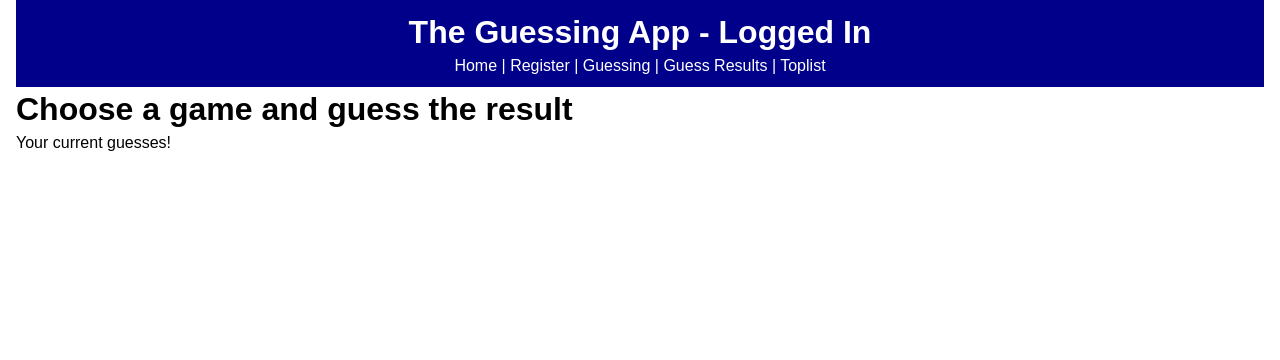
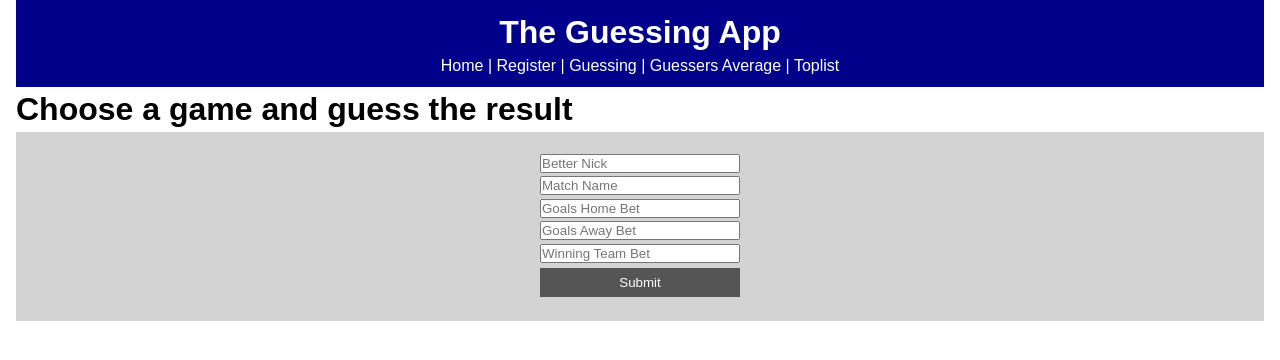
Before and after one commit to carlschlyter/my_thesis_b, a React (Create React App) app: page /guessing in a window 1280 px wide. Shown: the top 360 px of the page. Built offline with nearby package versions, Linux system fonts and the light colour scheme; no server answers.

Commit message:
Created GuessersAverage and CreateGuesscomponents

```diff
--- a/src/App.js
+++ b/src/App.js
@@ -8,12 +8,14 @@ import Register from './components/pages/Register';
 // import Login from './components/pages/Login';
 // import Logout from './components/pages/Logout';
 import Guessing from './components/pages/Guessing';
-import GuessResults from './components/pages/GuessResults';
+import CreateGuess from './components/CreateGuess';
+import GuessersAverage from './components/pages/GuessersAverage';
 import Toplist from './components/pages/Toplist';
 import RegUser from './components/RegUser';
 import './App.css';
 import axios from 'axios';
 import ToplistList from './components/ToplistList';
+import GuessersAverageList from './components/GuessersAverageList';
 // import LogInUser from './components/LogInUser';
 // import uuid from 'uuid';
 
@@ -71,6 +73,33 @@ regUser = ({FirstName, LastName, Email, UserName, PassWord, City}) => {
   //   res.data }));
   // .then(res =>   console.log(this.state.regUser));
 }
+
+//Create Guess (bet)
+createGuess = ({BetterNick, MatchName, GoalsHomeBet, GoalsAwayBet, WinningTeamBet}) => {
+
+  axios.post('http://localhost/examensarbete_a/api/bets/create.php', {
+    BetterNick: BetterNick,
+    MatchName: MatchName,
+    GoalsHomeBet: GoalsHomeBet,
+    GoalsAwayBet: GoalsAwayBet,
+    WinningTeamBet: WinningTeamBet
+  })
+    // .then(res => {
+    //   console.log(res);
+    //   console.log(res.data);
+    // });
+  .then(function (res) {
+    console.log(res);
+    //res => this.setState({ regUser: [...this.state.regUser, res.data] });
+  })
+  .catch(function(error){
+    console.log(error);
+  });
+  // .then(res => this.setState({ regUser:
+  //   res.data }));
+  // .then(res =>   console.log(this.state.regUser));
+}
+
 
 //Test Create
 testCreate = (TestID, TestName) => {
@@ -159,12 +188,14 @@ addChoice = (MatchName) => {
                   <React.Fragment>
                     <HeaderLoggedIn />
                     <Guessing />
+                    <CreateGuess />
                   </React.Fragment>
                 )} />
-                <Route exact path="/guessresults" render={props => (
+                <Route exact path="/guessersaverage" render={props => (
                   <React.Fragment>
                     <HeaderLoggedIn />
-                    <GuessResults />
+                    <GuessersAverage />
+                    <GuessersAverageList />
                   </React.Fragment>
                 )} />
                 <Route path="/toplist" render={props => (
--- /dev/null
+++ b/src/components/CreateGuess.js
@@ -0,0 +1,55 @@
+import React, { Component } from 'react'
+
+export default class CreateGuess extends Component {
+
+    state = {
+        BetterNick:'',
+        MatchName:'',
+        GoalsHomeBet:'',
+        GoalsAwayBet:'',
+        WinningTeamBet:''
+    }
+
+    onChange = (e) => this.setState({
+        [e.target.name]: e.target.value,
+     });
+
+     onSubmit = (e) => {
+        e.preventDefault();
+
+        this.props.createGuess({
+            BetterNick: this.state.BetterNick,
+            MatchName: this.state.MatchName,
+            GoalsHomeBet: this.state.GoalsHomeBet,
+            GoalsAwayBet: this.state.GoalsAwayBet,
+            WinningTeamBet: this.state.WinningTeamBet
+        });
+
+        this.setState({ BetterNick: ''});
+        this.setState({ MatchName: ''});
+        this.setState({ GoalsHomeBet: ''});
+        this.setState({ GoalsAwayBet: ''});
+        this.setState({ WinningTeamBet: ''});
+    }
+
+    render() {
+        return (
+            <div>
+                <form onSubmit={this.onSubmit} style={regFormStyle}>
+                    <input className="std-input" id="BetterNick" type="text" name="BetterNick" placeholder="Better Nick" value={this.state.BetterNick} onChange={this.onChange}/><br/>
+                    <input className="std-input" id="MatchName" type="text" name="MatchName" placeholder="Match Name" value={this.state.MatchName} onChange={this.onChange}/><br/>
+                    <input className="std-input" id="GoalsHomeBet" type="text" name="GoalsHomeBet" placeholder="Goals Home Bet" value={this.state.GoalsHomeBet} onChange={this.onChange}/><br/>
+                    <input className="std-input" id="GoalsAwayBet" type="text" name="GoalsAwayBet" placeholder="Goals Away Bet" value={this.state.GoalsAwayBet} onChange={this.onChange}/><br/>
+                    <input className="std-input" id="WinningTeamBet" type="text" name="WinningTeamBet" placeholder="Winning Team Bet" value={this.state.WinningTeamBet} onChange={this.onChange}/><br/>
+                    <input className="btn" id="submitBtn" type="submit" name="skicka" value="Submit"/><br></br>
+                </form>
+            </div>
+        )
+    }
+}
+
+const regFormStyle = {
+    background: 'lightGrey',
+    padding: '20px',
+    textAlign: 'center'
+};
--- /dev/null
+++ b/src/components/GuessersAverageList.js
@@ -0,0 +1,30 @@
+import React, { Component } from 'react';
+import GuessersAverageListItem from "./GuessersAverageListItem";
+import PropTypes from 'prop-types';
+import axios from 'axios';
+
+export default class GuessersAverageList extends Component {
+
+    state = {
+        guessersAverageListItems: [
+
+        ]
+    }
+
+    componentDidMount(){
+        axios.get('http://localhost/examensarbete_a/api/bets/read.php')
+        .then(res => this.setState({ guessersAverageListItems: res.data }))
+        // .then(res => console.log(res.data))
+      }
+
+    render() {
+        return this.state.guessersAverageListItems.map((guessersAverageListItem) => (
+            <GuessersAverageListItem key={guessersAverageListItem.MatchID} guessersAverageListItem={guessersAverageListItem}/>
+            ));
+    }
+}
+
+//PropTypes
+GuessersAverageList.propTypes = {
+    guessersAverageListItems: PropTypes.array
+}
--- /dev/null
+++ b/src/components/GuessersAverageListItem.js
@@ -0,0 +1,29 @@
+import React, { Component } from 'react';
+import PropTypes from 'prop-types';
+
+export default class GuessersAverageListItem extends Component {
+    render() {
+        return (
+            <div style={itemStyle}>
+                <p>
+                { this.props.guessersAverageListItem.MatchName } {': Match date: '}
+                { this.props.guessersAverageListItem.MatchDate } { ', Goals Home Bet Average: ' }
+                { this.props.guessersAverageListItem.GoalsHomeBetAvg } { ', Goals Away Bet Average: '}
+                { this.props.guessersAverageListItem.GoalsAwayBetAvg }
+                </p>
+            </div>
+        )
+    }
+}
+
+//PropTypes
+GuessersAverageListItem.propTypes = {
+    guessersAverageListItem: PropTypes.object
+}
+
+const itemStyle = {
+    backgroundColor: 'lightGrey',
+    color: 'white',
+    padding: '3px',
+    borderBottom: '1px white dotted'
+}
--- a/src/components/ToplistItem.js
+++ b/src/components/ToplistItem.js
@@ -1,4 +1,4 @@
-import React, { Component } from 'react'
+import React, { Component } from 'react';
 import PropTypes from 'prop-types';
 
 export default class ToplistItem extends Component {
@@ -6,8 +6,8 @@ export default class ToplistItem extends Component {
         return (
             <div style={itemStyle}>
                 <p>
-                { this.props.toplistItem.BetterNick} {': Total points: '}
-                { this.props.toplistItem.TotPoints}
+                { this.props.toplistItem.BetterNick } {': Total points: '}
+                { this.props.toplistItem.TotPoints }
                 </p>
             </div>
         )
--- a/src/components/layout/HeaderLoggedIn.js
+++ b/src/components/layout/HeaderLoggedIn.js
@@ -4,8 +4,8 @@ import { Link } from 'react-router-dom';
 export default function HeaderLoggedIn() {
     return (
         <header style={headerStyle}>
-            <h1>The Guessing App - Logged In</h1>
-            <Link style={linkStyle} to="/">Home</Link> | <Link style={linkStyle} to="/Register">Register</Link>  | <Link style={linkStyle} to="/Guessing">Guessing</Link> | <Link style={linkStyle} to="GuessResults">Guess Results</Link> | <Link style={linkStyle} to="Toplist">Toplist</Link>
+            <h1>The Guessing App</h1>
+            <Link style={linkStyle} to="/">Home</Link> | <Link style={linkStyle} to="/Register">Register</Link>  | <Link style={linkStyle} to="/Guessing">Guessing</Link> | <Link style={linkStyle} to="GuessersAverage">Guessers Average</Link> | <Link style={linkStyle} to="Toplist">Toplist</Link>
         </header>
     )
 }
--- a/src/components/pages/GuessResults.js
+++ /dev/null
@@ -1,9 +0,0 @@
-import React from 'react'
-
-export default function GuessResults() {
-    return (
-        <React.Fragment>
-            <h1>Your current guessing results!</h1>
-        </React.Fragment>
-    )
-}
--- /dev/null
+++ b/src/components/pages/GuessersAverage.js
@@ -0,0 +1,9 @@
+import React from 'react'
+
+export default function GuessersAverage() {
+    return (
+        <React.Fragment>
+            <h1>Current average guessing on games!</h1>
+        </React.Fragment>
+    )
+}
--- a/src/components/pages/Guessing.js
+++ b/src/components/pages/Guessing.js
@@ -4,7 +4,6 @@ export default function Guessing() {
     return (
         <React.Fragment>
             <h1>Choose a game and guess the result</h1>
-            <p>Your current guesses!</p>
         </React.Fragment>
     )
 }
```
Also changed, not shown: src/components/ToplistList.js (+0 -15 lines).
